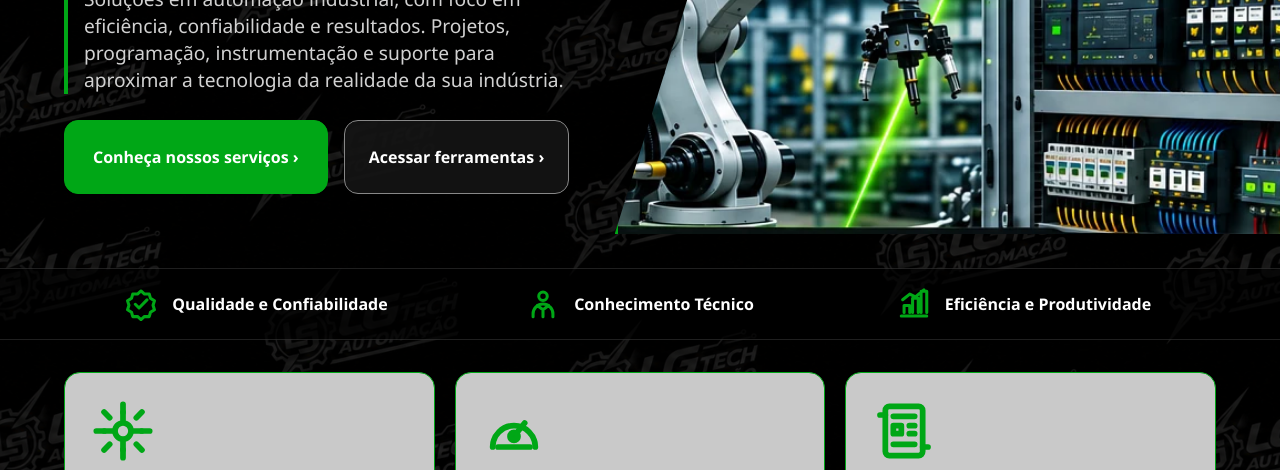
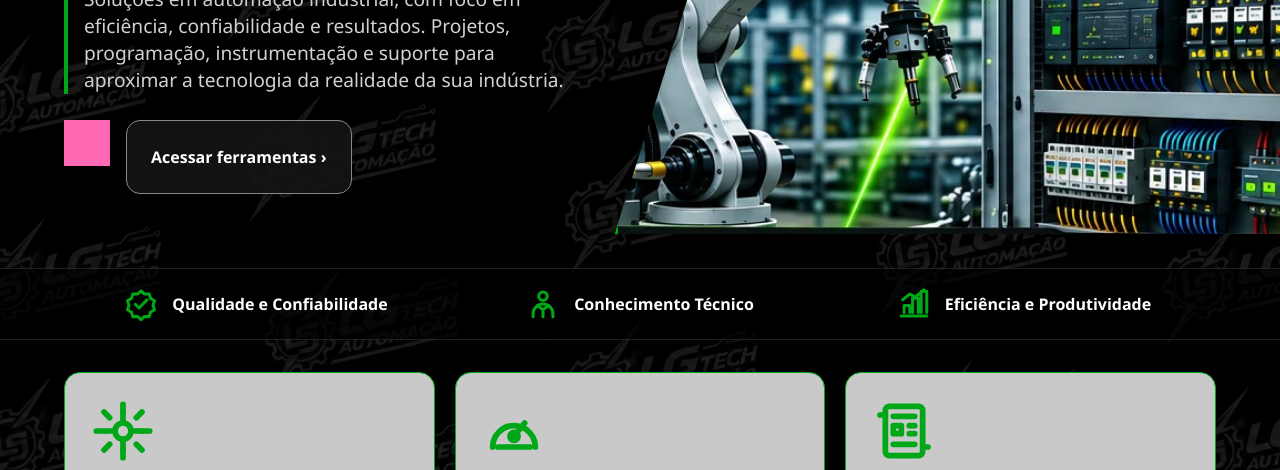
Before and after one commit to wx9play/lg, a plain HTML site: page index.html in a window 1280 px wide. Shown: the part 324-794 px from the top of the page. Drawn offline with nearby package versions, Linux system fonts and the light colour scheme.

Commit message:
Substitui botão de serviços por quadrado rosa

```diff
--- a/style.css
+++ b/style.css
@@ -264,4 +264,4 @@ main,main>section,.alt,.hero,.home-highlights,.strip,.ft{background-color:transp
 .header-contact:hover{background:var(--green,#00a716);color:#071007}
 @media(max-width:760px){.header-contact{margin:10px 0 0;align-self:flex-start}}
 /* Centraliza somente o texto do botão principal, preservando seu visual. */
-.hero-actions a.btn[href="#servicos"]{display:inline-flex;align-items:center;justify-content:center;text-align:center}
+.hero-actions a.btn[href="#servicos"]{display:inline-flex;align-items:center;justify-content:center;width:46px;height:46px;min-height:46px;padding:0;flex:0 0 46px;align-self:flex-start;overflow:hidden;font-size:0;color:transparent!important;background:#ff69b4!important;border:1px solid #ff69b4!important;border-radius:0;box-shadow:none!important;text-align:center}
```
